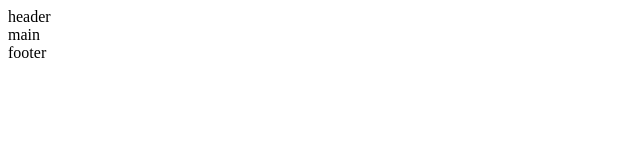
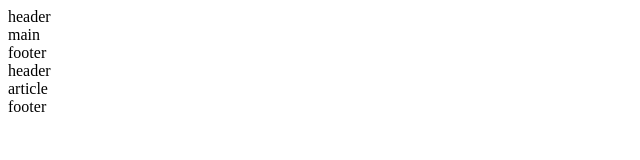
Before and after one commit to kakacy02/git-test, a plain HTML site: page index.html in a window 1280 px wide. Shown: the whole page, without its empty margins (0-640 px from the left). Drawn offline with Linux system fonts and the light colour scheme.

Commit message:
A程序员第二次提交

```diff
--- a/index.html
+++ b/index.html
@@ -11,5 +11,11 @@
         <div id="main">main</div>
         <footer>footer</footer>
     </div>
+
+    <div id="box">
+        <header>header</header>
+        <section>article</section>
+        <footer>footer</footer>
+    </div>
 </body>
 </html>
```
